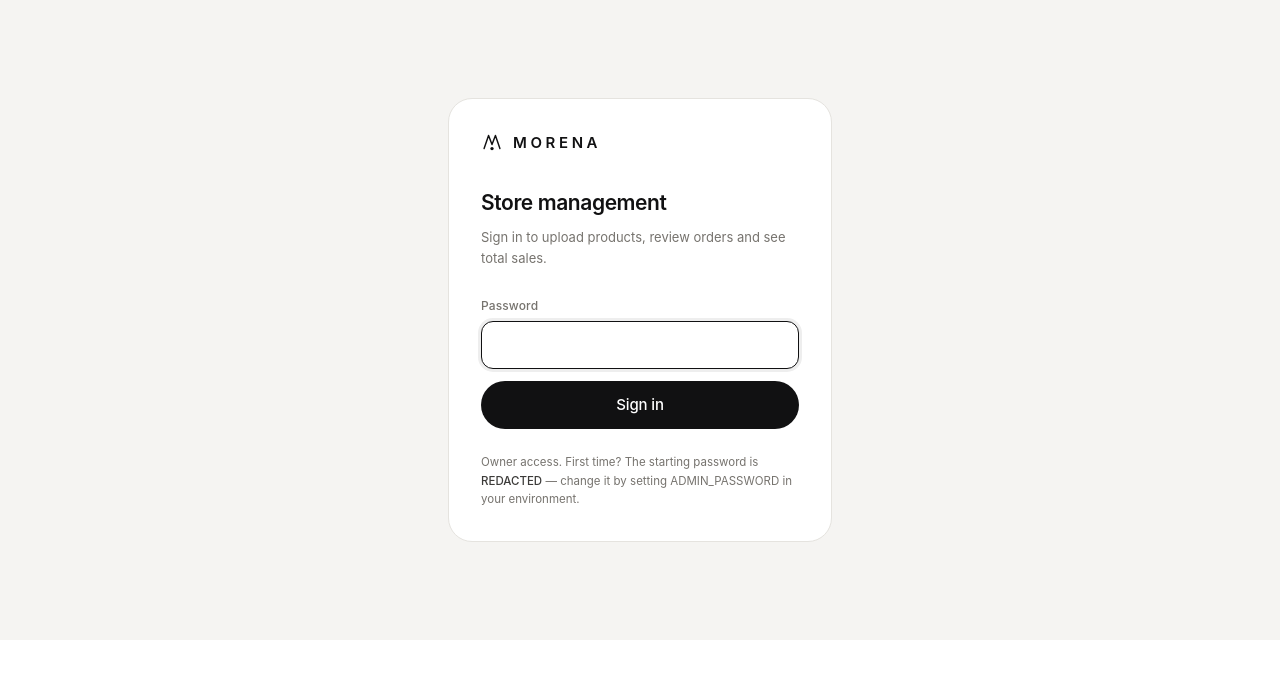
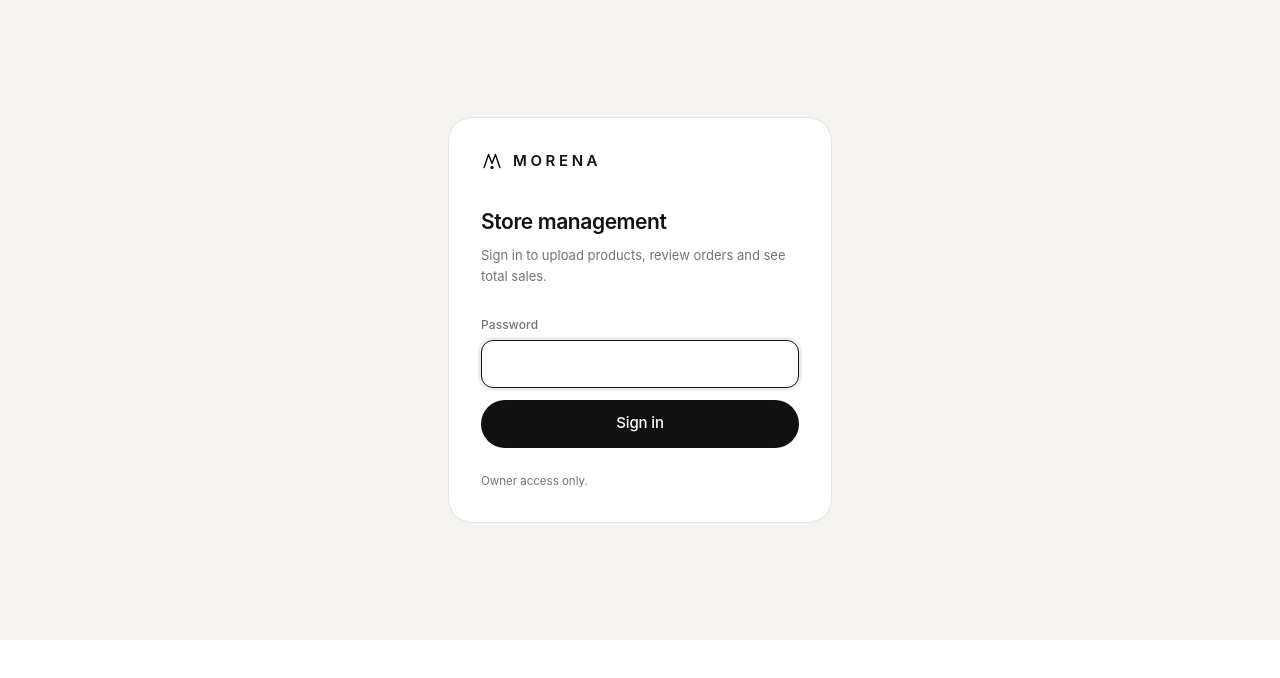
Before and after one commit to Nakeebv/House_of_morena, a Next.js app: page /admin/settings in a window 1280 px wide. Shown: the top 678 px of the page. Built offline with nearby package versions, Linux system fonts and the light colour scheme; no server answers.

Commit message:
Admin login: remove the default-password hint (it leaked it publicly)

```diff
--- a/src/components/admin/login-screen.tsx
+++ b/src/components/admin/login-screen.tsx
@@ -60,11 +60,7 @@ export function AdminLogin() {
           </button>
         </form>
 
-        <p className="mt-6 text-[11.5px] leading-relaxed text-muted">
-          Owner access. First time? The starting password is{" "}
-          <span className="nums font-medium text-ink-soft">REDACTED</span> — change it by setting
-          ADMIN_PASSWORD in your environment.
-        </p>
+        <p className="mt-6 text-[11.5px] leading-relaxed text-muted">Owner access only.</p>
       </div>
     </div>
   );
```
